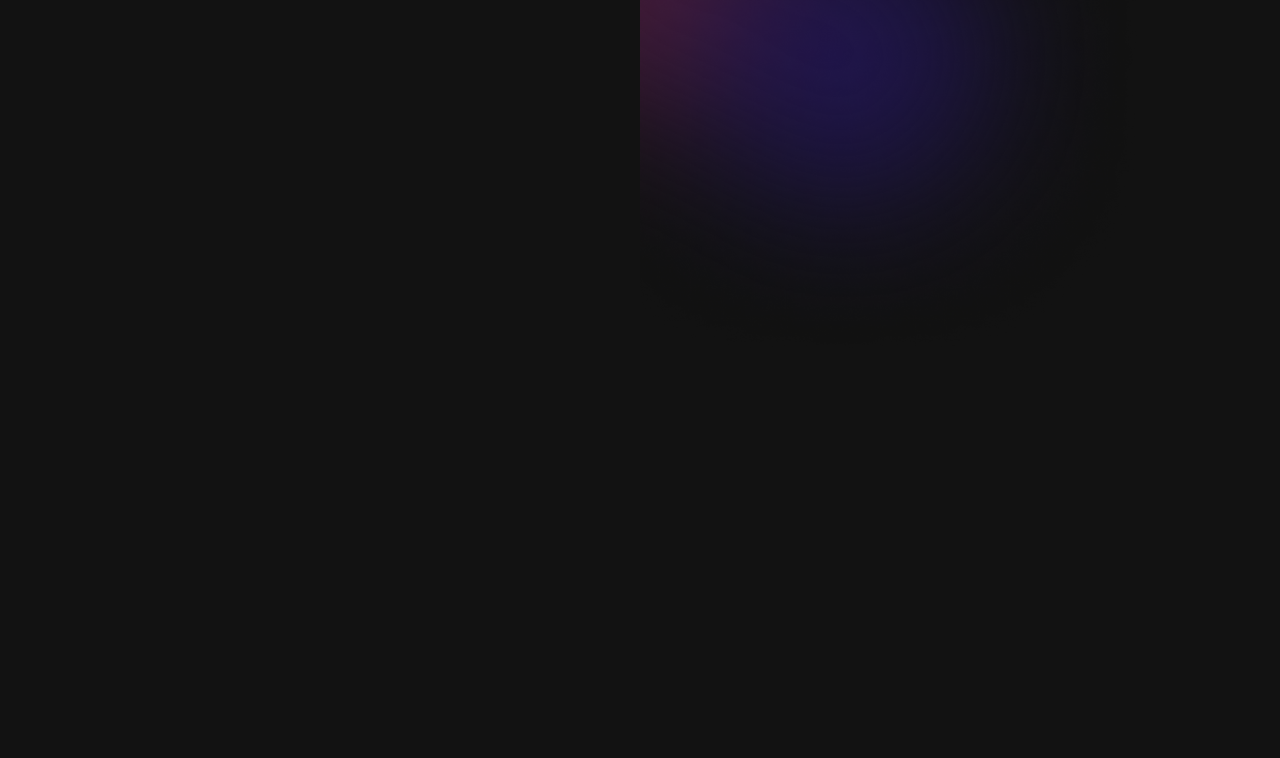
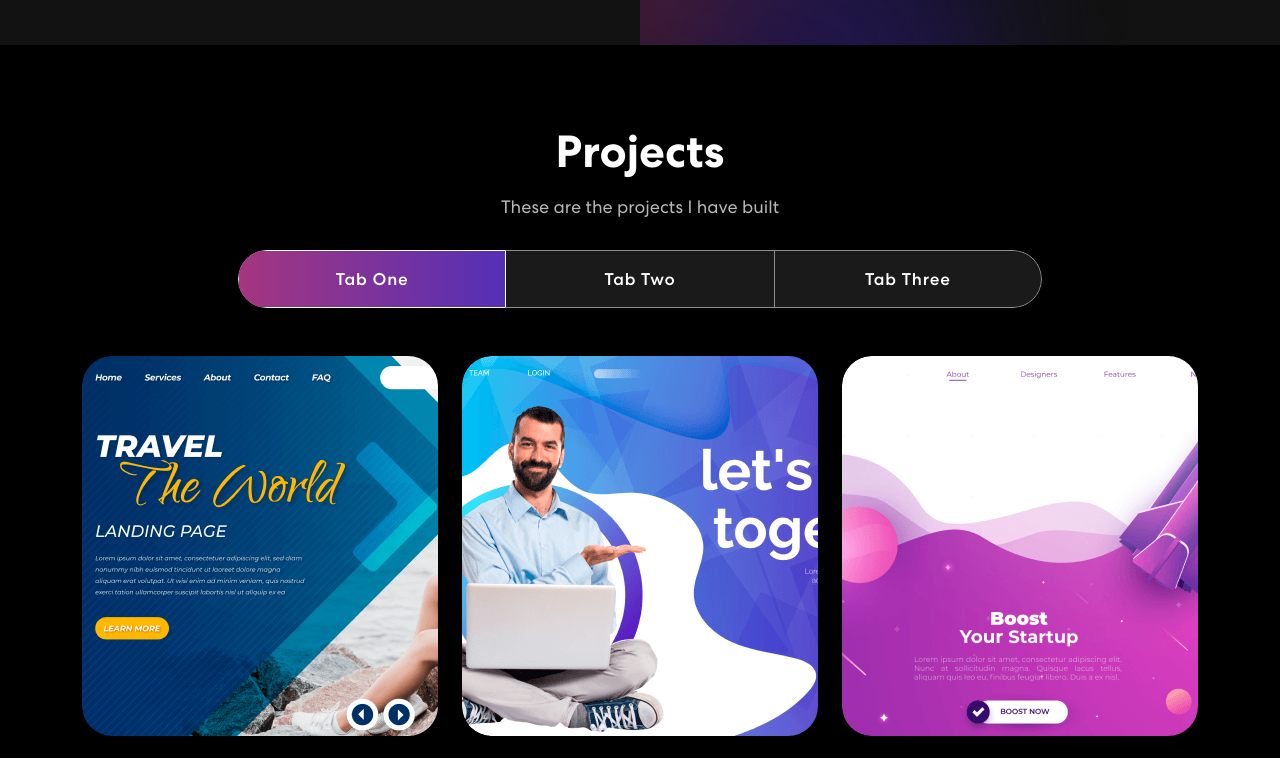
Before and after one commit to xinhuey/xhw-portfolio, a React (Create React App) app in the folder xhw-portfolio/: page / in a window 1280 px wide. Shown: the part 1460-2218 px from the top of the page. Before the commit the page ends 1825 px from the top, so only its background shows below. Built offline with nearby package versions, Linux system fonts and the light colour scheme.

Commit message:
added projects section

```diff
--- a/xhw-portfolio/src/App.css
+++ b/xhw-portfolio/src/App.css
@@ -393,3 +393,148 @@
   width: 40%;
   z-index: -4;
 }
+
+/** Projects CSS **/
+.project{
+  padding: 80px 0;
+  position: relative;
+  background-color: black;
+}
+
+.project h2{
+  font-size: 45px;
+  font-weight: 700;
+  text-align: center;
+}
+
+.project p{
+  color: #B8B8B8;
+  font-size: 18px;
+  letter-spacing: 0.8pxx;
+  line-height: 1.5em;
+  margin: 14px auto 30px auto;
+  text-align: center;
+  width: 56%;
+}
+
+.project .nav.nav-pills{
+  width: 72%;
+  margin: 0 auto;
+  border-radius: 50px;
+  background-color: rgb(255 255 255 /10%);
+  overflow: hidden;
+}
+
+.project .nav.nav-pills .nav-item{
+  width: 33.33333%;
+}
+
+.project .nav.nav-pills .nav-link{
+  background-color: transparent;
+  border-radius: 0;
+  padding: 17px 0;
+  color: #fff;
+  width: 100%;
+  font-size: 17px;
+  letter-spacing: 0.8px;
+  font-weight: 500;
+  position: relative;
+  transition: 0.3s ease-in-out;
+  text-align: center;
+  z-index: 0;
+}
+
+.project .nav.nav-pills .nav-link::before{
+  content: "";
+  position: absolute;
+  width: 0;
+  height: 100%;
+  background: linear-gradient(90.21deg, #AA367C -5.91%, #4A2FBD 111.58%);
+  top: 0;
+  left: 0;
+  z-index: -1;
+  transition: 0.3s ease-in-out;
+}
+
+.project .nav.nav-pills .nav-link.active::before{
+  width: 100% !important;
+}
+
+.project .nav.nav-pills .nav-link.active{
+  border: 1px solid rgba(255,255,255,1);
+}
+
+.nav-link#projects-tabs-tab-first{
+  border: 1px solid rgba(255, 255, 255, 0,5);
+  border-radius: 55px 0px 0px 55px;
+}
+
+.nav-link#projects-tabs-tab-second{
+  border-top: 1px solid rgba(255, 255, 255, 0.5);
+  border-bottom: 1px solid rgba(255, 255, 255, 0.5);
+}
+
+.nav-link#projects-tabs-tab-third{
+  border: 1px solid rgba(255, 255, 255, 0.5);
+  border-radius: 0 55px 55px 0;
+}
+
+.proj-imgbx{
+  position: relative;
+  border-radius: 30px;
+  overflow: hidden;
+  margin-bottom: 24px;
+}
+
+.proj-imgbx::before{
+  content:"";
+  background: linear-gradient(90.21deg, #AA367C -5.91%, #4A2FBD 111.58%);
+  opacity: 0.85;
+  position: absolute;
+  width: 100%;
+  height: 0;
+  transition: 0.4s ease-in-out;
+}
+
+.proj-imgbx:hover::before{
+  height: 100%;
+}
+
+.proj-txtx{
+  position: absolute;
+  text-align: center;
+  top: 65%;
+  left: 50%;
+  transform: translate(-50%, -50%);
+  transition: 0.5s ease-in-out;
+  opacity: 0;
+  width: 100%;
+}
+
+.proj-imgbx:hover .proj-txtx{
+  top: 50%;
+  opacity: 1;
+}
+
+.proj-txtx h4{
+  font-size: 30px;
+  font-weight: 700;
+  letter-spacing: 0.8px;
+  line-height: 1.1em;
+}
+
+.proj-txtx span{
+  font-style: italic;
+  font-weight: 400;
+  font-size: 15px;
+  letter-spacing: 0.8px;
+}
+
+.background-image-right{
+  top: 20%;
+  position: absolute;
+  bottom: 0;
+  width: 35%;
+  right: 0;
+  z-index: -4;
+}
--- a/xhw-portfolio/src/App.js
+++ b/xhw-portfolio/src/App.js
@@ -3,6 +3,7 @@
 import {NavBar} from './components/NavBar';
 import {Banner} from './components/Banner';
 import {Skills} from './components/Skills';
+import {Projects} from './components/Projects';
 import 'bootstrap/dist/css/bootstrap.min.css';
 
 function App() {
@@ -11,6 +12,7 @@
       <NavBar/>
       <Banner/>
       <Skills/>
+      <Projects/>
     </div>
   );
 }
--- a/xhw-portfolio/src/components/Banner.js
+++ b/xhw-portfolio/src/components/Banner.js
@@ -47,7 +47,7 @@
                 <Row className = "align-items-center">
                     <Col xs={12} md={6} xl={7}>
                     <span className="tagline"> Welcome to my Portfolio!</span>
-                    <h1>{`Hi I'm Xin Huey Wong, a `}<span className="wrap">{text}</span></h1>
+                    <h1>{`Hi, I'm Xin Huey Wong, a `}<span className="wrap">{text}</span></h1>
                     <p>Bla</p>
                     <button onClick={()=>console.log('Connect')}>Let's Connect!<ArrowRightCircle size = {25}/></button>
                     </Col>
--- /dev/null
+++ b/xhw-portfolio/src/components/ProjectCard.js
@@ -0,0 +1,15 @@
+import {Container, Row, Col} from "react-bootstrap";
+
+export const ProjectCard = ({title, description, imgUrl}) =>{
+    return(
+        <Col sm={6} md={4}>
+            <div className ="proj-imgbx">
+                <img src={imgUrl} />
+                <div className = "proj-txtx">
+                    <h4>{title}</h4>
+                    <span>{description}</span>
+                </div>
+            </div>
+        </Col>
+    )
+}
--- /dev/null
+++ b/xhw-portfolio/src/components/Projects.js
@@ -0,0 +1,96 @@
+import {Container, Row, Col, Tab, Nav} from "react-bootstrap";
+
+import {ProjectCard} from './ProjectCard';
+import colorSharp2 from "../assets/img/color-sharp2.png";
+import projImg1 from "../assets/img/project-img1.png";
+import projImg2 from "../assets/img/project-img2.png";
+import projImg3 from "../assets/img/project-img3.png";
+
+export const Projects =() => {
+    const projects = [
+        {
+            title: "Business Startup",
+            description: "Design & Development",
+            imgUrl: projImg1
+
+        },
+        {
+            title: "Business Startup",
+            description: "Design & Development",
+            imgUrl: projImg2
+
+        },
+        {
+            title: "Business Startup",
+            description: "Design & Development",
+            imgUrl: projImg3
+
+        },
+        {
+            title: "Business Startup",
+            description: "Design & Development",
+            imgUrl: projImg1
+
+        },
+        {
+            title: "Business Startup",
+            description: "Design & Development",
+            imgUrl: projImg2
+
+        },
+        {
+            title: "Business Startup",
+            description: "Design & Development",
+            imgUrl: projImg3
+
+        },
+    ]
+    return(
+        <section className = "project" id ="project">
+            <Container>
+                <Row>
+                    <Col>
+                        <h2>Projects</h2>
+                        <p>These are the projects I have built</p>
+                        <Tab.Container id="projects-tabs" defaultActiveKey ="first">
+                        <Nav variant="pills" className ="nav-pills mb-5 justify-content-center align-items-center" id="pills-tab">
+                          <Nav.Item>
+                            <Nav.Link eventKey="first">Tab One</Nav.Link>
+                          </Nav.Item>
+                          <Nav.Item>
+                            <Nav.Link eventKey="second">Tab Two</Nav.Link>
+                          </Nav.Item>
+                          <Nav.Item>
+                            <Nav.Link eventKey="third" disabled>
+                              Tab Three
+                            </Nav.Link>
+                          </Nav.Item>
+                        </Nav>
+                        <Tab.Content>
+                            <Tab.Pane eventKey="first">
+                                <Row>
+                                    {
+                                        projects.map((project,index) => {
+                                            return(
+                                                <ProjectCard
+                                                    key = {index}
+                                                    {...project}
+                                                    />
+
+                                            )
+                                        })
+                                    }
+                                </Row>
+                            </Tab.Pane>
+                            <Tab.Pane eventKey = "second">Second</Tab.Pane>
+                            <Tab.Pane eventKey = "third">Third</Tab.Pane>
+                        </Tab.Content>
+                        </Tab.Container>
+
+                    </Col>
+                </Row>
+            </Container>
+            <img className = "background-image-right" src = {colorSharp2}></img>
+        </section>
+    )
+}
```
